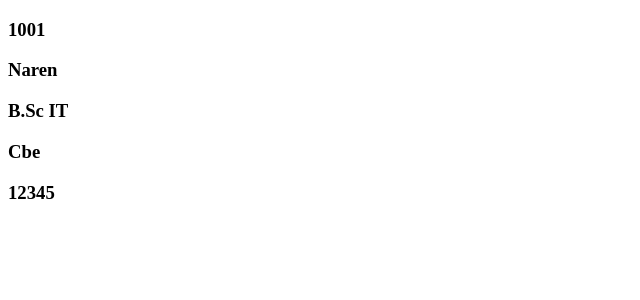
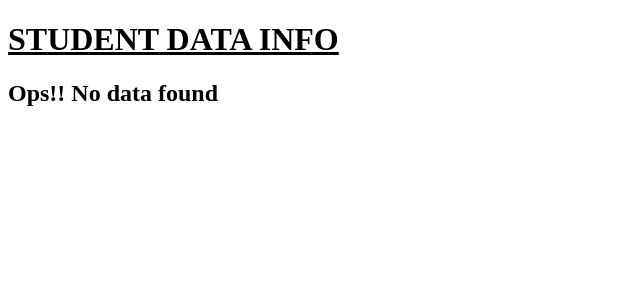
Before and after one commit to Narendharan-Rangasamy/react, a React (Create React App) app: page / in a window 1280 px wide. Shown: the top 300 px of the page, without its empty margins (0-640 px from the left). Built offline with nearby package versions, Linux system fonts and the light colour scheme.

Commit message:
useEffect code commit

```diff
--- a/src/App.js
+++ b/src/App.js
@@ -1,30 +1,47 @@
-import React from 'react';
+import React, { useState } from 'react'
+import { useEffect } from 'react'
+import studentData from './studentData.json'
 
-class App extends React.Component {
-  constructor(){
-    super()
-    this.state = {
-      myarr: [{ studentID: 1001, studentName: "Naren", degree: "B.Sc IT", location: "Cbe", mobileNo: 12345 }]
-    }
-  }
-  render(){
-    const { myarr } = this.state
+function App(){
+  const [source, setSource] = useState({
+    heading : "STUDENT DETAILS",
+    studentDetails : [],
+    dataEmpty : false
+})
+
+
+ // Below useEffect is used instead of componentDidMount while writting in function
+  //We have declared one common object called source and used it
+  useEffect(() => {
+    setTimeout(() => {
+      setSource({
+        dataEmpty: false
+      });
+      setSource({
+        heading: "STUDENT DATA INFO",
+        studentDetails: [],
+        dataEmpty: true
+      });
+    }, 4000);
+  });
+
+  const{studentDetails, heading, dataEmpty} = source
   return(
     <>
-        {myarr.map((d,i) => {
+    <h1><u>{heading}</u></h1>
+    {!studentDetails.length && !dataEmpty && <h2>loading..</h2>}
+    {dataEmpty && !studentDetails.length && <h2>Ops!! No data found</h2>}
+      {studentDetails.map((data, index) => {
         return(
-            <div key={i}>
-              <h3>{d.studentID}</h3>
-              <h3>{d.studentName}</h3>
-              <h3>{d.degree}</h3>
-              <h3>{d.location}</h3>
-              <h3>{d.mobileNo}</h3>
+          <div key={index}>
+              <h2>{data.studentID}</h2>
+              <h2>{data.studentName}</h2>
+              <h2>{data.studentDegree}</h2>
           </div>
         )
       })}
     </>
   )
 }
-}
 
 export default App
--- /dev/null
+++ b/src/studentData.json
@@ -0,0 +1,17 @@
+[
+    {
+      "studentID": "1111",
+      "studentName": "Alex",
+      "studentDegree": "B.Sc"
+    },
+    {
+      "studentID": "1122",
+      "studentName": "Bob",
+      "studentDegree": "BCA"
+    },
+    {
+      "studentID": "1133",
+      "studentName": "Robin",
+      "studentDegree": "B.Com"
+    }
+  ]
```
Also changed, not shown: src/test.js (deleted, +0 -10 lines). Lines whose indentation alone changed are shown as unchanged.
